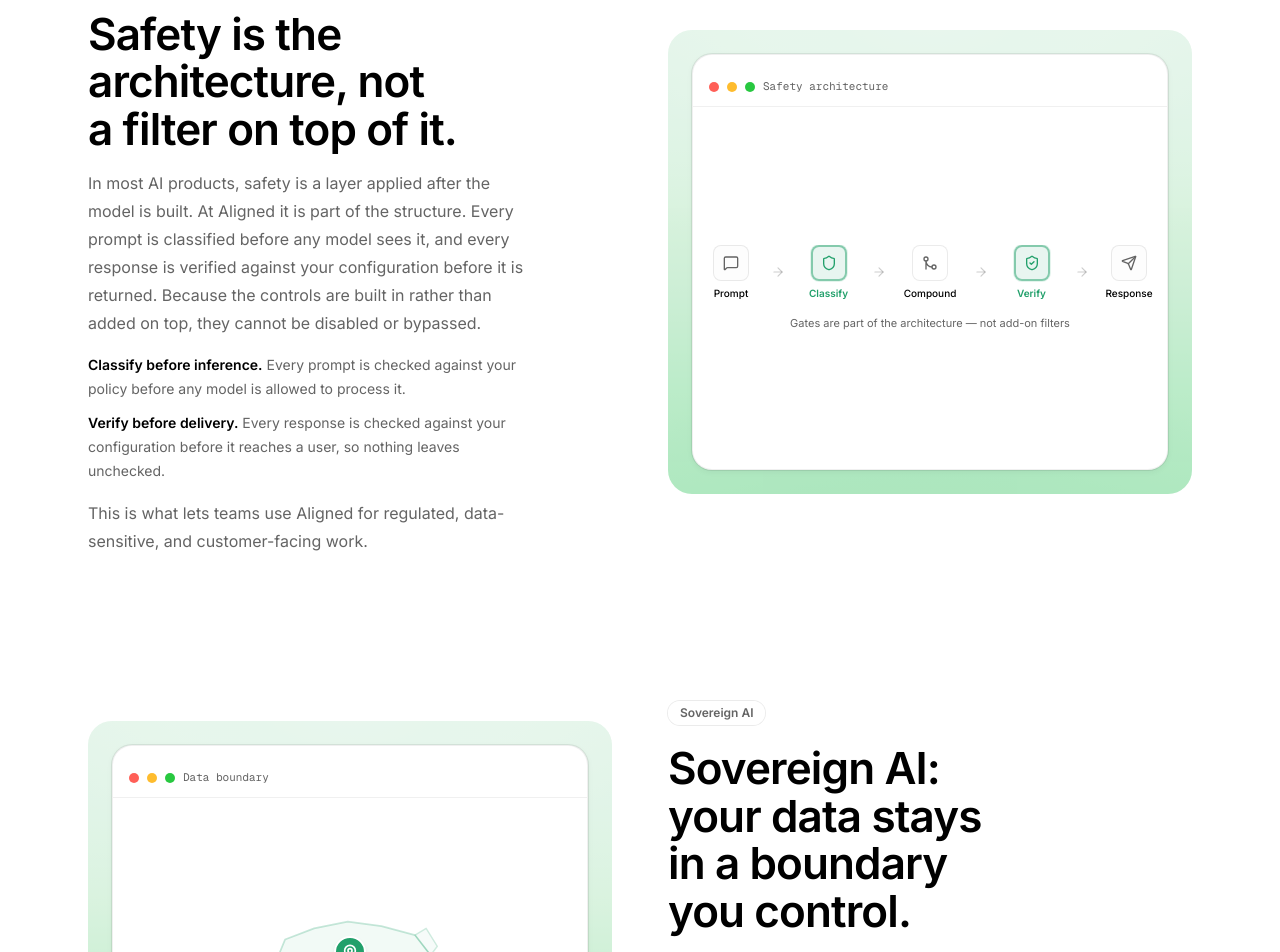
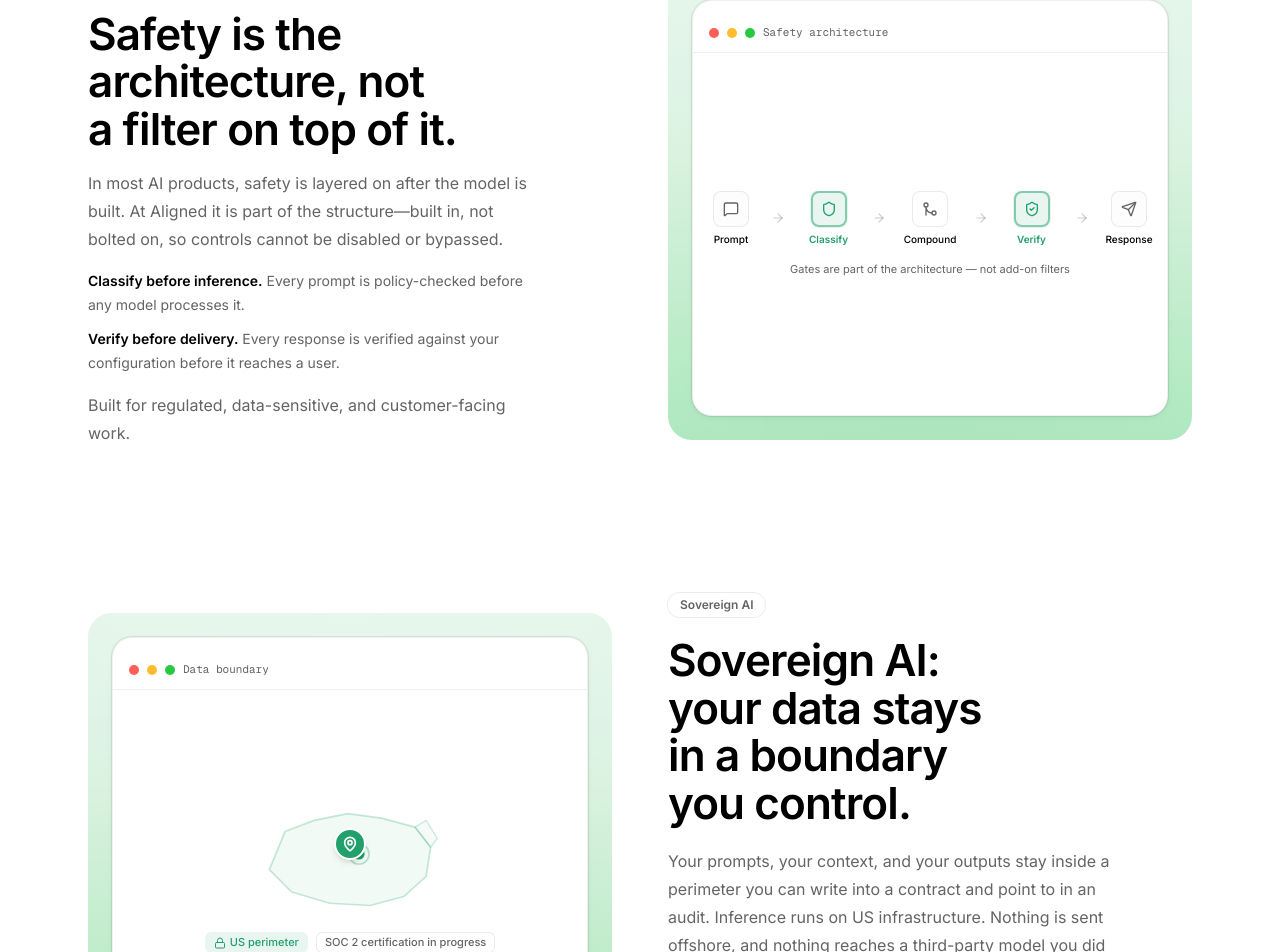
Before and after one commit to freitaspauloo/Paulo, a Next.js app: page /landing-v4 in a window 1280 px wide. Shown: the part 2841-3793 px from the top of the page. Built offline with nearby package versions, Linux system fonts and the light colour scheme.

Commit message:
Trim Security split copy to align with visual height.

```diff
--- a/src/components/landing/landing-page-v4.tsx
+++ b/src/components/landing/landing-page-v4.tsx
@@ -131,19 +131,19 @@ export function LandingPageV4() {
           kicker="Security"
           accent={sectionTagAccent}
           title="Safety is the architecture, not a filter on top of it."
-          body="In most AI products, safety is a layer applied after the model is built. At Aligned it is part of the structure. Every prompt is classified before any model sees it, and every response is verified against your configuration before it is returned. Because the controls are built in rather than added on top, they cannot be disabled or bypassed."
+          body="In most AI products, safety is layered on after the model is built. At Aligned it is part of the structure—built in, not bolted on, so controls cannot be disabled or bypassed."
           subCardsVariant="inline"
           subCards={[
             {
               title: "Classify before inference.",
-              body: "Every prompt is checked against your policy before any model is allowed to process it.",
+              body: "Every prompt is policy-checked before any model processes it.",
             },
             {
               title: "Verify before delivery.",
-              body: "Every response is checked against your configuration before it reaches a user, so nothing leaves unchecked.",
+              body: "Every response is verified against your configuration before it reaches a user.",
             },
           ]}
-          bodyClose="This is what lets teams use Aligned for regulated, data-sensitive, and customer-facing work."
+          bodyClose="Built for regulated, data-sensitive, and customer-facing work."
           visual={<SecurityFlowVisual frame="lime" />}
         />
 
```
